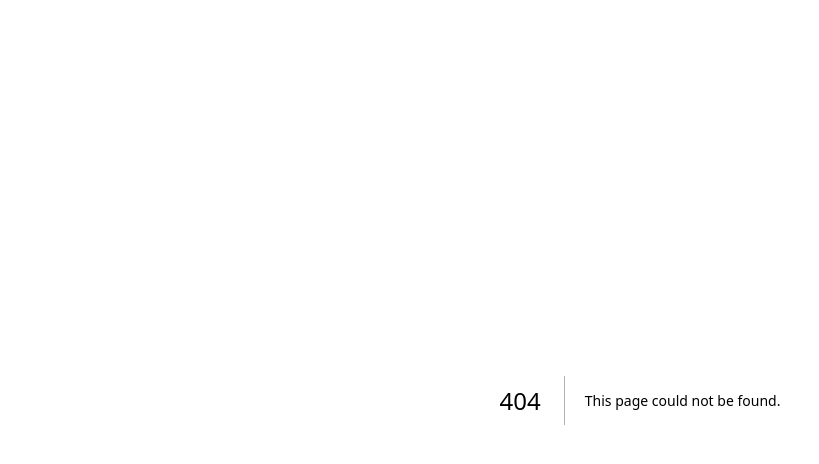
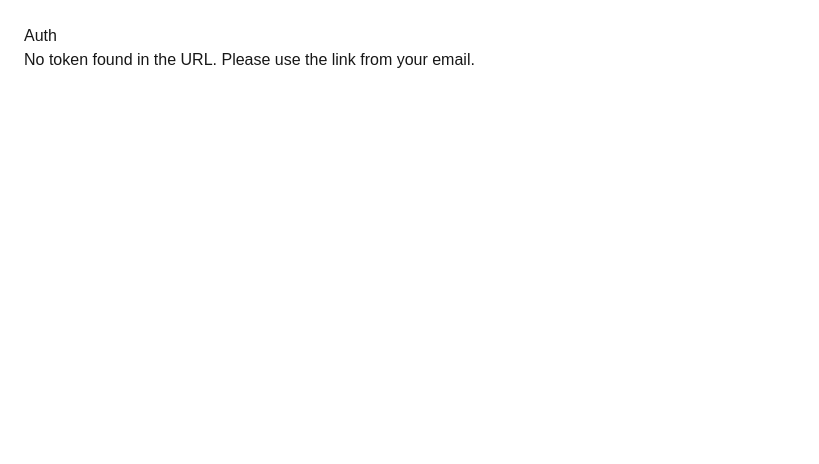
Before and after one commit to Andrieg/Moove, a Next.js app in the folder apps/client/: page /auth in a window 1280 px wide. Before the commit this address had no page. Shown: the top 464 px of the page, without its empty margins (0-819 px from the left). Built offline with nearby package versions, Linux system fonts and the light colour scheme.

Commit message:
Create page.tsx

```diff
--- /dev/null
+++ b/apps/client/app/auth/page.tsx
@@ -0,0 +1,32 @@
+"use client";
+
+import { useEffect, useMemo, useState } from "react";
+import { useRouter, useSearchParams } from "next/navigation";
+import { setToken } from "@moove/api-client";
+
+export default function AuthPage() {
+  const router = useRouter();
+  const searchParams = useSearchParams();
+  const token = useMemo(() => searchParams.get("token"), [searchParams]);
+  const [message, setMessage] = useState("Reading token…");
+
+  useEffect(() => {
+    if (!token) {
+      setMessage("No token found in the URL. Please use the link from your email.");
+      return;
+    }
+
+    setToken(token);
+    setMessage("Token saved. Redirecting to /me…");
+
+    const t = setTimeout(() => router.replace("/me"), 500);
+    return () => clearTimeout(t);
+  }, [token, router]);
+
+  return (
+    <main style={{ padding: 24, fontFamily: "sans-serif" }}>
+      <h1>Auth</h1>
+      <p>{message}</p>
+    </main>
+  );
+}
```
